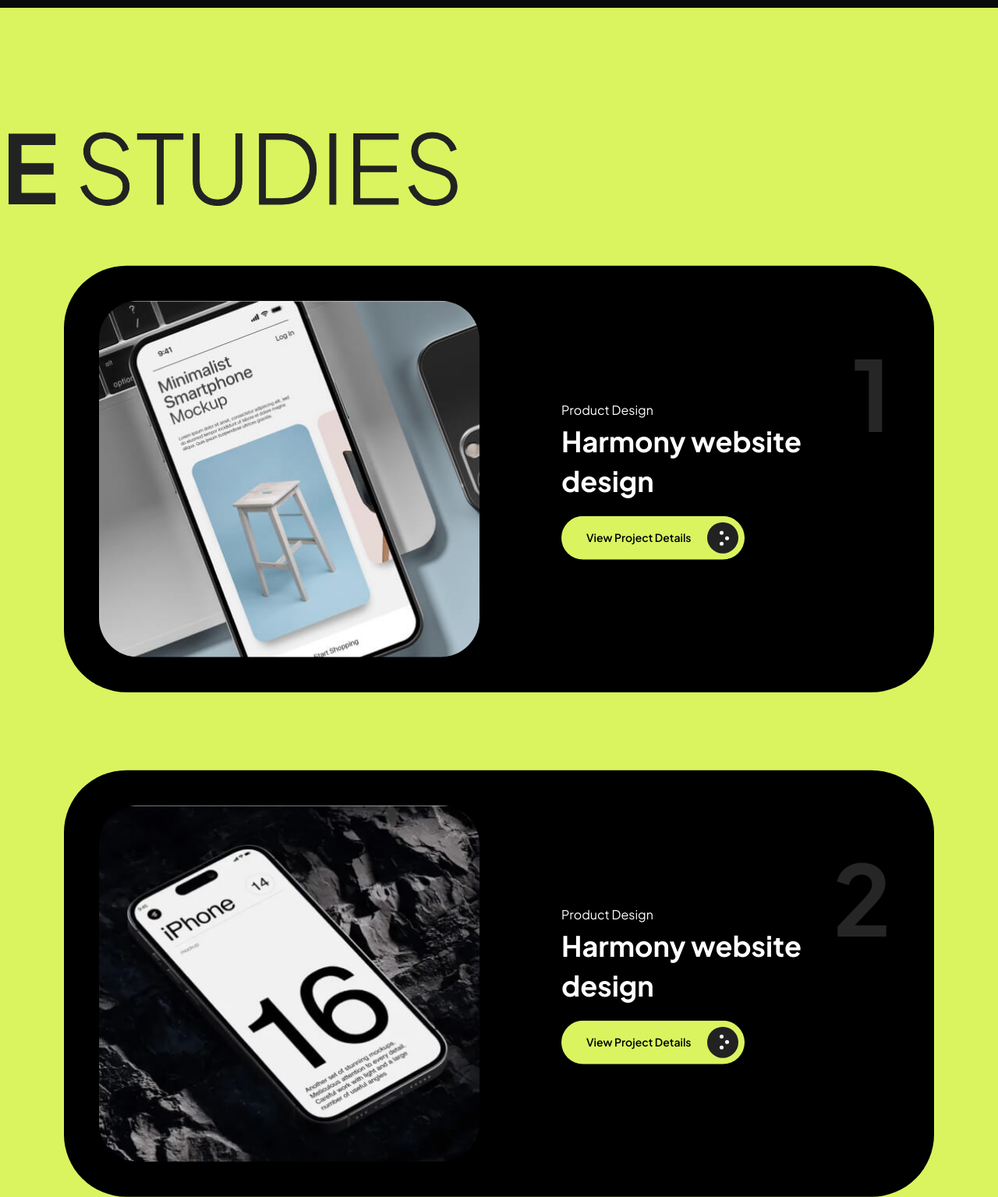
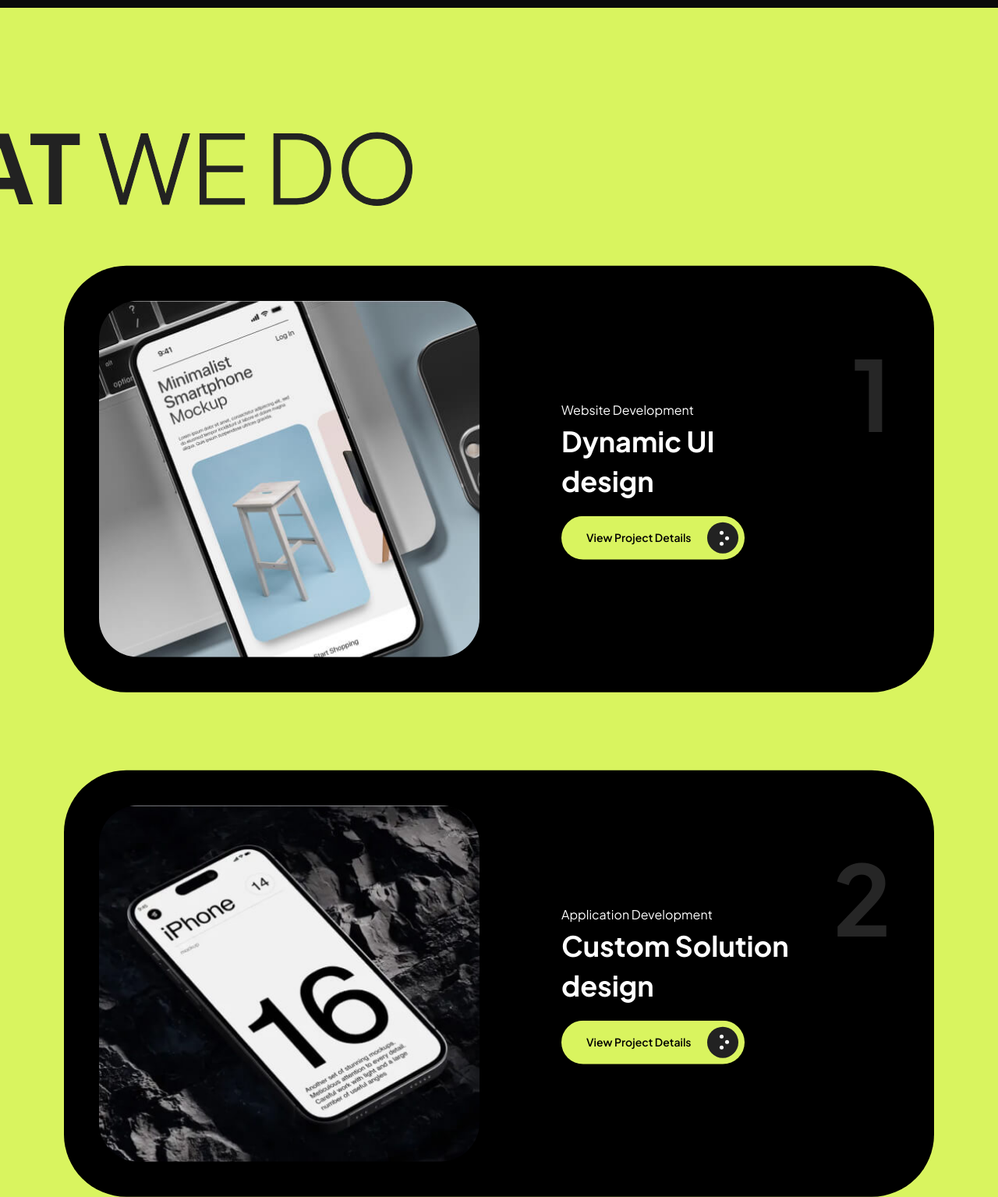
Before and after one commit to samirsk03/infiLP, a plain HTML site: page index.html in a window 1280 px wide. Shown: the part 1880-3415 px from the top of the page at 78% size. Drawn offline with nearby package versions, Linux system fonts and the light colour scheme; no server answers; animation ran at ten frames a second.

Commit message:
changes in data

```diff
--- a/index.html
+++ b/index.html
@@ -292,7 +292,7 @@
     <!-- Projects Section Five -->
     <section class="projects-section-six">
       <div class="scroll-text">
-        <div class="title-stroke-text text2 fadeInUpBig">case <span> studies</span></div>
+        <div class="title-stroke-text text2 fadeInUpBig">What <span> We Do</span></div>
       </div>
       <div class="anim-icons">
         <div class="image-1 tm-gsap-animate-circle"><img src="images/shape-style23.png" alt=""></div>
@@ -315,8 +315,8 @@
               <div class="col-xxl-7 col-xl-6 col-md-12">
                 <div class="content-box">
                   <div class="sl-number">1</div>
-                  <div class="categories">Product Design</div>
-                  <h3 class="title"><a href="page-project-details.html">Harmony website <br> design</a></h3>
+                  <div class="categories">Website Development</div>
+                  <h3 class="title"><a href="page-project-details.html">Dynamic UI<br> design</a></h3>
                   <a href="page-project-details.html" class="theme-btn btn-style-four">
                     <span class="btn-title">View Project Details</span>
                     <span class="dot-box"><span class="dot-item"></span></span>
@@ -343,8 +343,8 @@
               <div class="col-xxl-7 col-xl-6 col-md-12">
                 <div class="content-box">
                   <div class="sl-number">2</div>
-                  <div class="categories">Product Design</div>
-                  <h3 class="title"><a href="page-project-details.html">Harmony website <br> design</a></h3>
+                  <div class="categories">Application Development</div>
+                  <h3 class="title"><a href="page-project-details.html">Custom Solution <br> design</a></h3>
                   <a href="page-project-details.html" class="theme-btn btn-style-four">
                     <span class="btn-title">View Project Details</span>
                     <span class="dot-box"><span class="dot-item"></span></span>
@@ -371,8 +371,8 @@
               <div class="col-xxl-7 col-xl-6 col-md-12">
                 <div class="content-box">
                   <div class="sl-number">3</div>
-                  <div class="categories">Product Design</div>
-                  <h3 class="title"><a href="page-project-details.html">Harmony website <br> design</a></h3>
+                  <div class="categories">Social Media Maketing and Management</div>
+                  <h3 class="title"><a href="page-project-details.html">Orgnaic Content<br> Planning</a></h3>
                   <a href="page-project-details.html" class="theme-btn btn-style-four">
                     <span class="btn-title">View Project Details</span>
                     <span class="dot-box"><span class="dot-item"></span></span>
```
